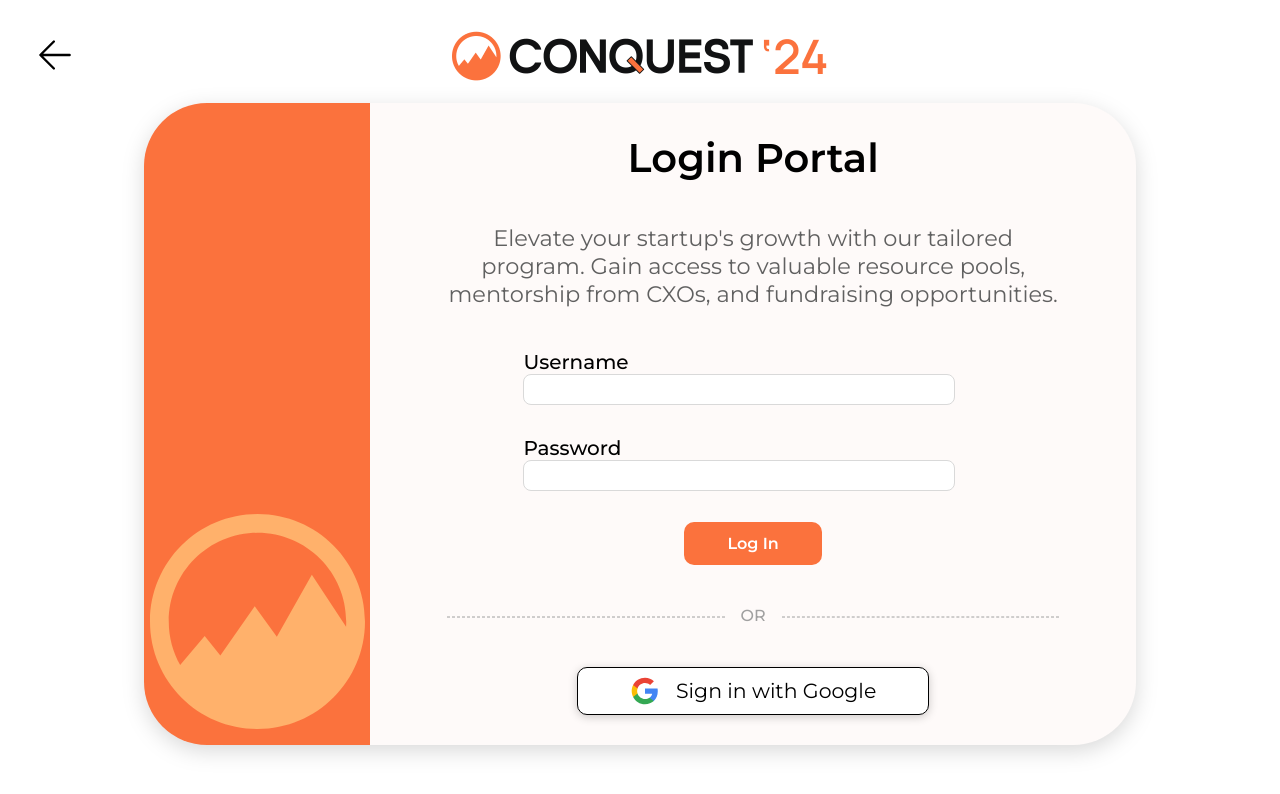
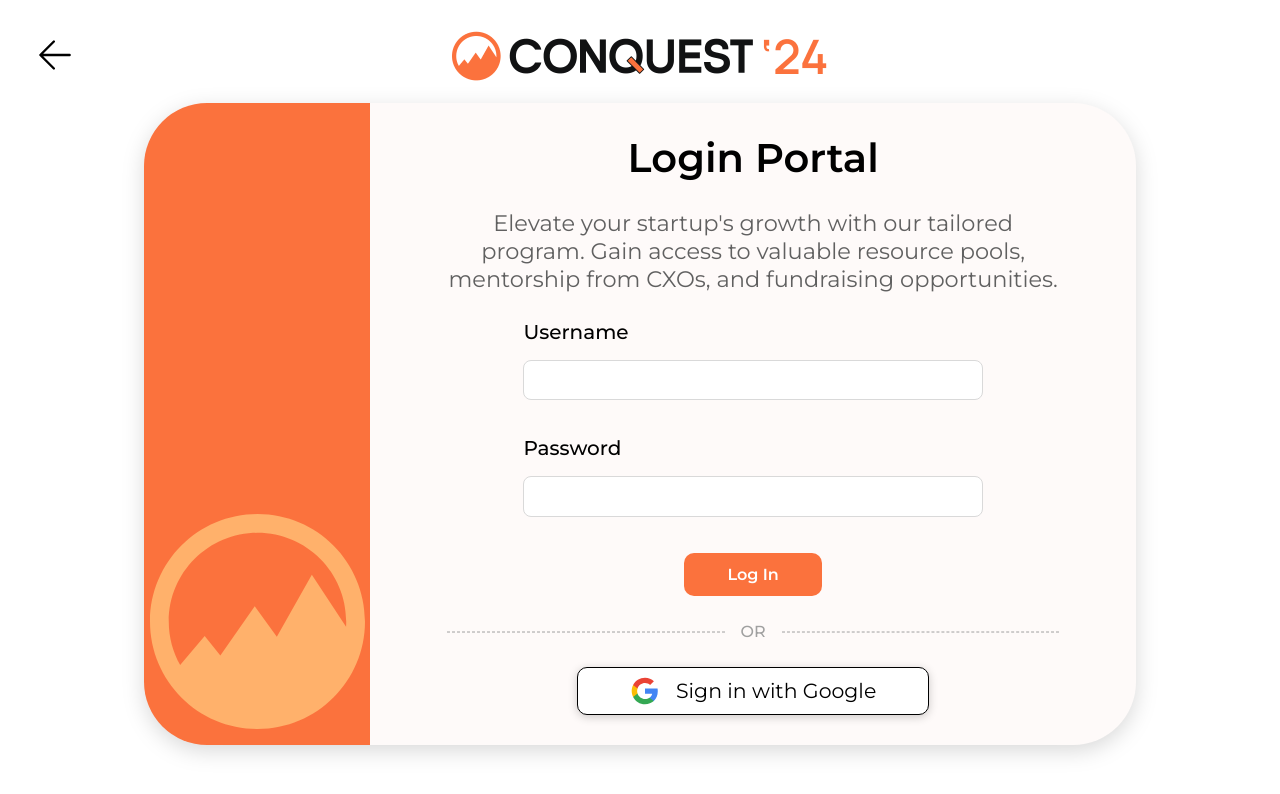
Before and after one commit to dvm-bitspilani/cel-conquest-2024, a React (Vite) app: page /login in a window 1280 px wide. Shown: the top 794 px of the page. Built offline with nearby package versions, Linux system fonts and the light colour scheme.

Commit message:
style: input boxes spacing and positioning

```diff
--- a/src/components/TextInput/TextInput.jsx
+++ b/src/components/TextInput/TextInput.jsx
@@ -23,7 +23,7 @@ export default function TextInput({ name, heading, changeFn, blurFn, value, erro
                         onBlur={blurFn}
                         value={value}
                         status={error ? 'error' : ''}
-                        style={error ? { backgroundColor: '#FFE6E6', width: '100%' } : { width: '100%' }}
+                        style={error ? { backgroundColor: '#FFE6E6', width: '100%', height: '100%' } : { width: '100%', height: '100%' }}
                         {...props}
                     />
                 </ConfigProvider>
--- a/src/components/TextInput/input.module.scss
+++ b/src/components/TextInput/input.module.scss
@@ -1,9 +1,13 @@
 .inputGrp {
     width: 100%;
+    display: flex;
+    flex-direction: column;
+    gap: 0.563rem;
 
     label {
         font-weight: 500;
         font-size: 1.25em;
+        margin-bottom: 0.437rem;
     }
 
     .errMsg {
@@ -13,13 +17,16 @@
     }
 
     .inputField {
+        aspect-ratio: 556 / 49;
         width: 100%;
         display: flex;
         align-items: center;
-        gap: 0.5rem;
+        position: relative;
 
         .invalidInpIcon {
             aspect-ratio: 1 / 1;
+            position: absolute;
+            right: -1.8rem;
             width: 1.3rem;
         }
     }
```
